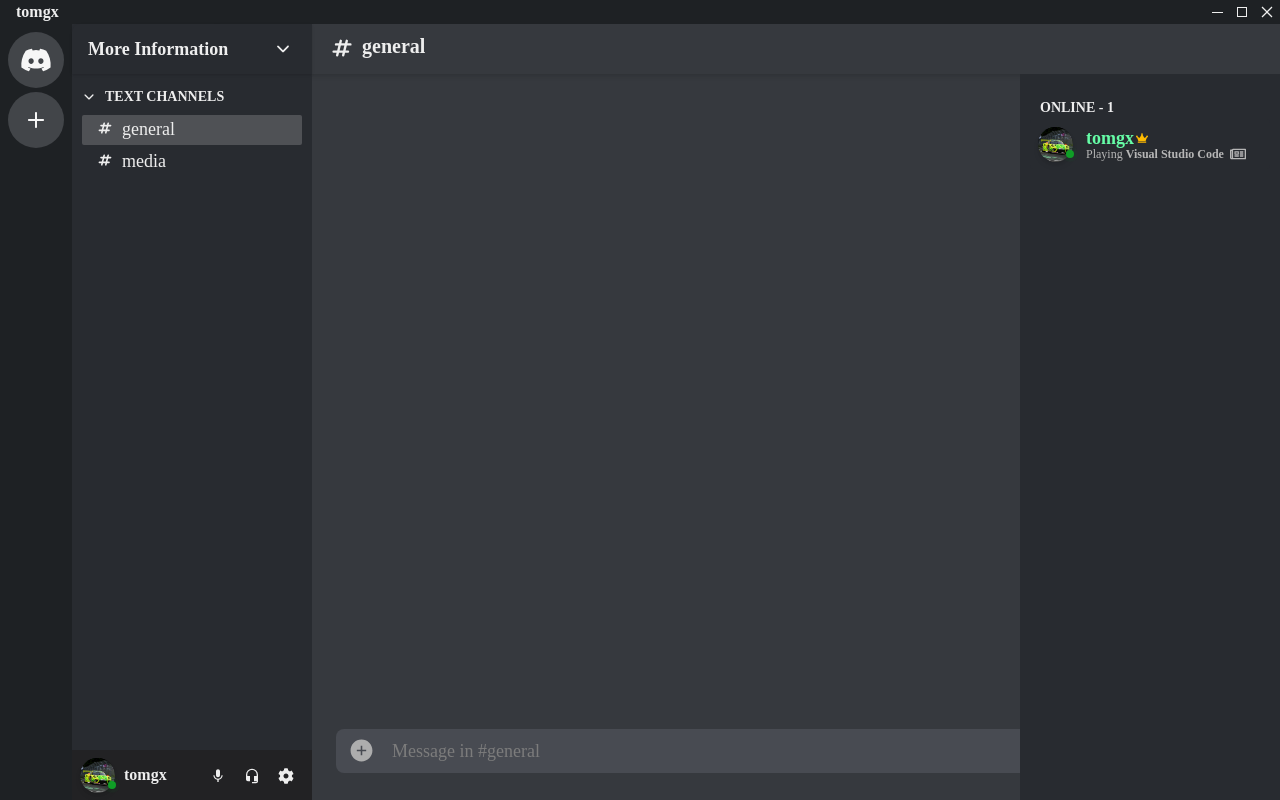
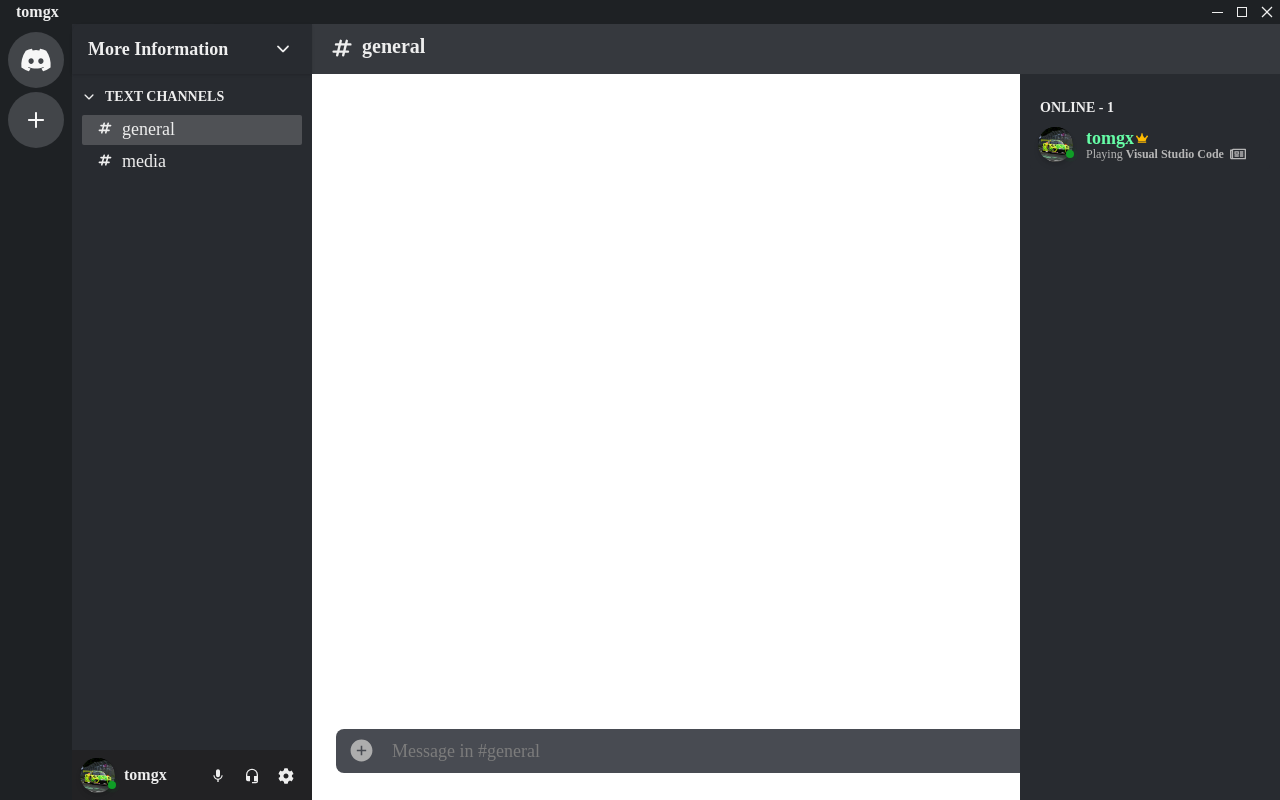
Before and after one commit to tomgx/discord-clone, a React (Create React App) app: page / in a window 1280 px wide. Built offline with nearby package versions, Linux system fonts and the light colour scheme; the HTML template or start-up script is replaced by a standard one.

Commit message:
changed z-index of some divs

```diff
--- a/src/App.js
+++ b/src/App.js
@@ -4,6 +4,7 @@ import Textchannels from "./components/TextChannels";
 import Profile from "./components/Profile";
 import ChatBox from "./components/ChatBox";
 import UsersTab from "./components/UsersTab";
+import MessageArea from "./components/MessageArea";
 
 function App() {
   return (
@@ -14,6 +15,7 @@ function App() {
       <Profile />
       <UsersTab />
       <ChatBox />
+      <MessageArea />
     </div>
   );
 }
--- a/src/components/ChatBox.jsx
+++ b/src/components/ChatBox.jsx
@@ -4,7 +4,7 @@ import TextareaAutosize from "react-textarea-autosize";
 
 const ChatArea = () => {
   return (
-    <div className="fixed top-[65px] left-[320px] h-full w-screen] min-h-[350px] max-h-screen">
+    <div className="fixed top-[65px] left-[320px] h-full w-screen] min-h-[350px] max-h-screen z-10">
       <div className="absolute bottom-[85px] w-[1300px]">
         <span className="changeColor">
           <div className="absolute bottom-[7px] left-[16px] cursor-pointer px-[13px] py-[10px]">
--- a/src/components/MessageArea.jsx
+++ b/src/components/MessageArea.jsx
@@ -2,8 +2,8 @@ import React from 'react'
 
 const MessageArea = () => {
   return (
-    <div>
-        {/* TODO: create area with messages */}
+    <div className='fixed top-[74px] left-[312px] h-full w-screen bg-[#fff] z-0'>
+
     </div>
   )
 }
--- a/src/components/TopBar.jsx
+++ b/src/components/TopBar.jsx
@@ -45,7 +45,7 @@ const Topbar = () => {
             </div>
           </li>
         </ul>
-        <div className="h-[50px] w-screen mt-[-128px] ml-[200px] shadow-md">
+        <div className="h-[50px] w-screen mt-[-128px] ml-[200px] shadow-md z-30">
           <div className="absolute top-[36px] left-[330px]  z-50">
             <HiHashtag style={{ color: "#eee" }} className="h-6 w-6" />
             <h1 className="absolute -top-1 left-8 font-semibold text-xl text-[#eee]">
--- a/src/components/UsersTab.jsx
+++ b/src/components/UsersTab.jsx
@@ -11,7 +11,7 @@ const UsersTab = () => {
   };
 
   return (
-    <div className="select-none bg-[#282b30] fixed top-[74px] right-0 h-full w-[260px] z-10">
+    <div className="select-none bg-[#282b30] fixed top-[74px] right-0 h-full w-[260px] z-20">
       <div>
         <h1 className="text-[#eee] font-bold text-sm absolute top-6 left-5">
           ONLINE - 1
```
